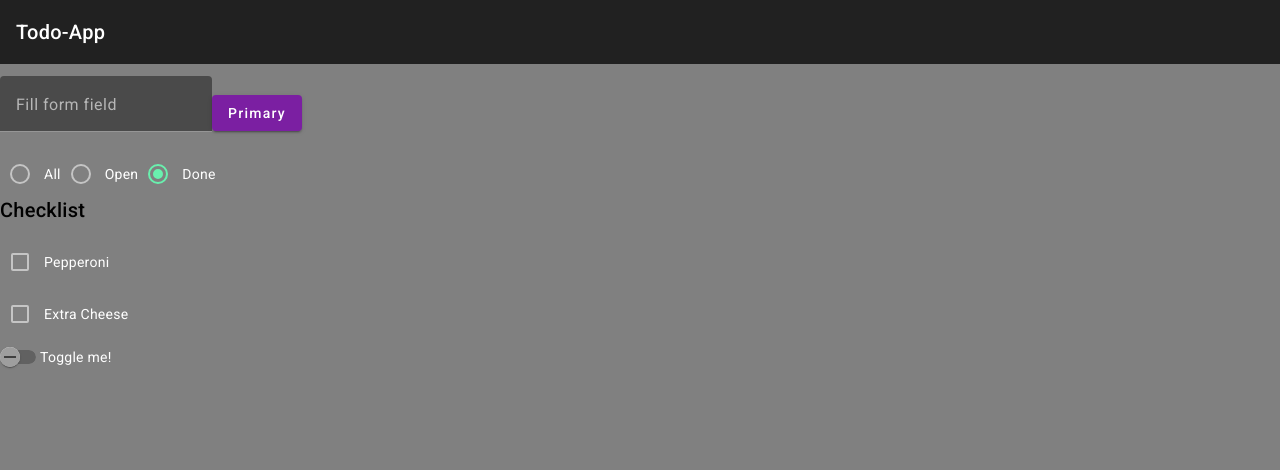
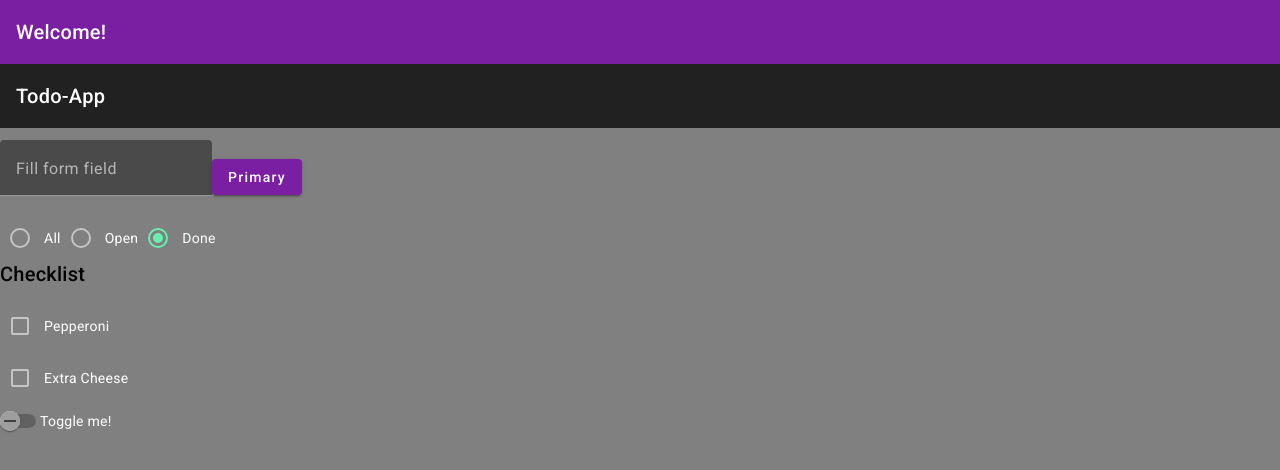
Before and after one commit to AnjaWurli/first-steps-angular, an Angular app: page / in a window 1280 px wide. Shown: the top 470 px of the page. Built offline with nearby package versions, Linux system fonts and the light colour scheme.

Commit message:
add header component

```diff
--- a/src/app/app.component.html
+++ b/src/app/app.component.html
@@ -1,3 +1,4 @@
+<app-header></app-header>
 <app-todo></app-todo>
 
 <router-outlet></router-outlet>
--- a/src/app/app.module.ts
+++ b/src/app/app.module.ts
@@ -4,11 +4,14 @@
 import { AppRoutingModule } from './app-routing.module';
 import { AppComponent } from './app.component';
 import { TodoComponent } from './todo/todo.component';
+import { HeaderComponent } from './header/header.component';
+
 import { BrowserAnimationsModule } from '@angular/platform-browser/animations';
 
 import { MaterialModule } from './material.module';
+
 @NgModule({
-  declarations: [AppComponent, TodoComponent],
+  declarations: [AppComponent, TodoComponent, HeaderComponent],
   imports: [
     BrowserModule,
     AppRoutingModule,
--- /dev/null
+++ b/src/app/header/header.component.html
@@ -0,0 +1,3 @@
+<mat-toolbar color="primary" role="header">
+    <span> Welcome!</span>
+</mat-toolbar>
```
Also changed, not shown: src/app/header/header.component.ts (added, +10 -0 lines), src/app/header/header.component.scss (added), 2 other files (tests, documents, lock files or other folders).
